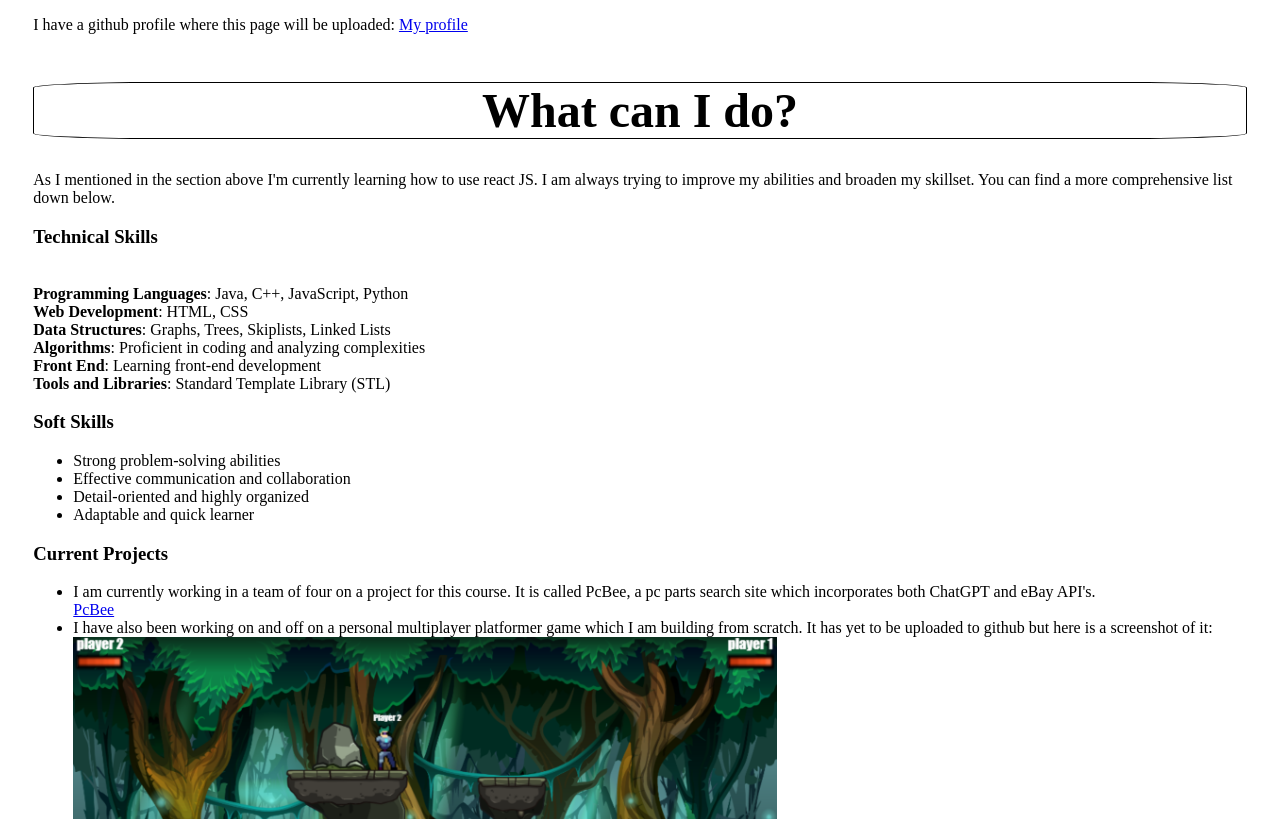
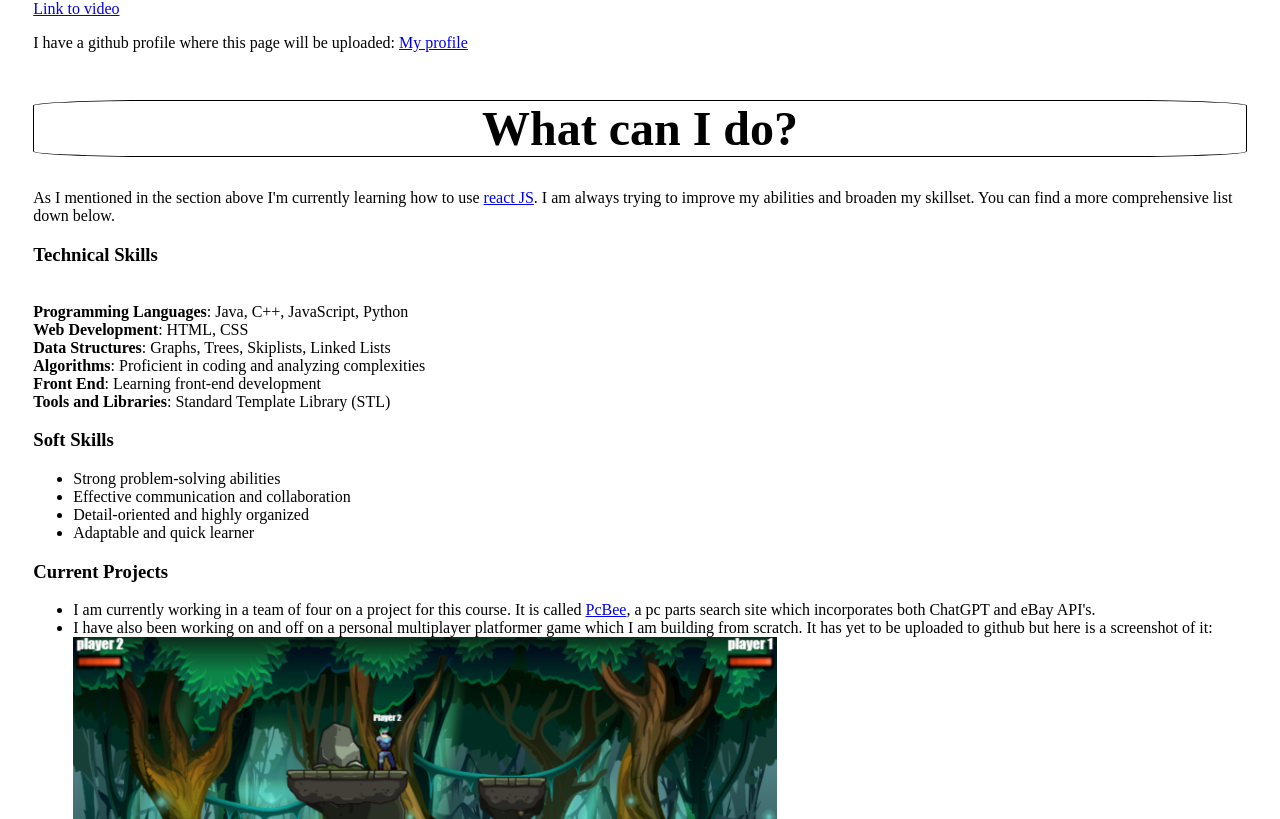
Before and after one commit to Greg-Owen/Cpsc2350Assignment3, a React (Create React App) app in the folder assign03/: page / in a window 1280 px wide. Shown: the part 862-1681 px from the top of the page. Built offline with nearby package versions, Linux system fonts and the light colour scheme.

Commit message:
Updated Main.js: added two more hyperlinks to close #18

```diff
--- a/assign03/src/components/Main.js
+++ b/assign03/src/components/Main.js
@@ -19,12 +19,13 @@ const Main = () => {
       <div>
         <p>Im currently learning react by making this website whilst following this tutorial, please check it out it is very useful.</p>
         <iframe width="640" height="360" src="https://www.youtube.com/embed/w7ejDZ8SWv8" title="React JS Crash Course" frameborder="0" allow="accelerometer; autoplay; clipboard-write; encrypted-media; gyroscope; picture-in-picture; web-share" allowfullscreen></iframe>
+        <br></br><a href="https://www.youtube.com/watch?v=w7ejDZ8SWv8&t=815s">Link to video</a>
         <p>I have a github profile where this page will be uploaded: <a href="https://github.com/Greg-Owen">My profile</a></p>
       </div>
       <div id="skills">
         <h1>What can I do?</h1>
         <p>
-          As I mentioned in the section above I'm currently learning how to use react JS. I am always trying to improve my abilities and broaden my skillset. You can find a more comprehensive list down below.
+          As I mentioned in the section above I'm currently learning how to use <a href="https://legacy.reactjs.org/tutorial/tutorial.html">react JS</a>. I am always trying to improve my abilities and broaden my skillset. You can find a more comprehensive list down below.
         </p>
         <h3>Technical Skills</h3><br></br>
         <strong>Programming Languages</strong>: Java, C++, JavaScript, Python<br></br>
@@ -42,8 +43,8 @@ const Main = () => {
         </ul>
         <h3>Current Projects<br></br></h3>
         <ul>
-          <li>I am currently working in a team of four on a project for this course. It is called PcBee, a pc
-            parts search site which incorporates both ChatGPT and eBay API's.<br></br><a href="https://github.com/Team-Lorem-Ipsum/PCBee">PcBee</a></li>
+          <li>I am currently working in a team of four on a project for this course. It is called <a href="https://github.com/Team-Lorem-Ipsum/PCBee">PcBee</a>, a pc
+            parts search site which incorporates both ChatGPT and eBay API's.</li>
           <li>I have also been working on and off on a personal multiplayer platformer game which I am building
             from scratch. It has yet to be uploaded to github but here is a screenshot of it:<br></br>
             <img src={require('./Images/PlatformerPrototypeScreenShot.png')} height="40%" width="60%"></img></li>
@@ -56,7 +57,7 @@ const Main = () => {
         <p>
           I'm currently studying at <a href="https://langara.ca/">Langara College</a> where I am a second year computer science student. Before I
           started studying computer science I took a year of applied science and engineering, so not only does my coursework include data structures and algorithms,
-          computer languages, and programming; but also includes physics, mathematics, and business and project management. I expected to transfer a university after
+          computer languages, and programming; but also includes physics, mathematics, and business & project management. I expected to transfer a university after
           my second year is over and graduate in 2026.
         </p>
       </div>
```
